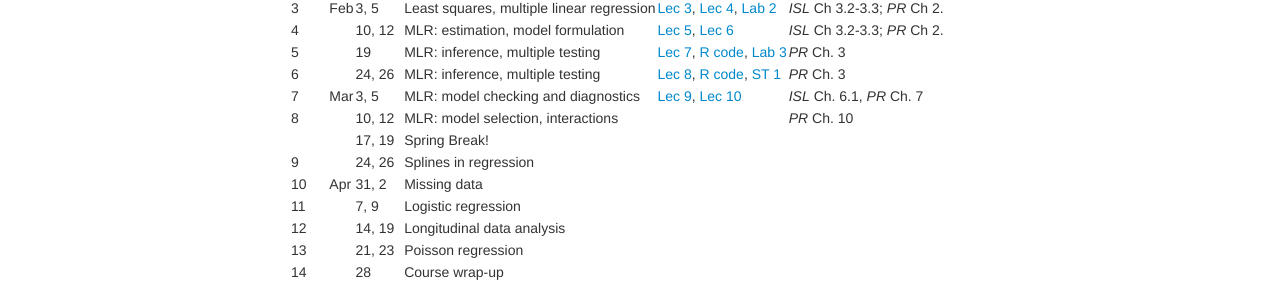
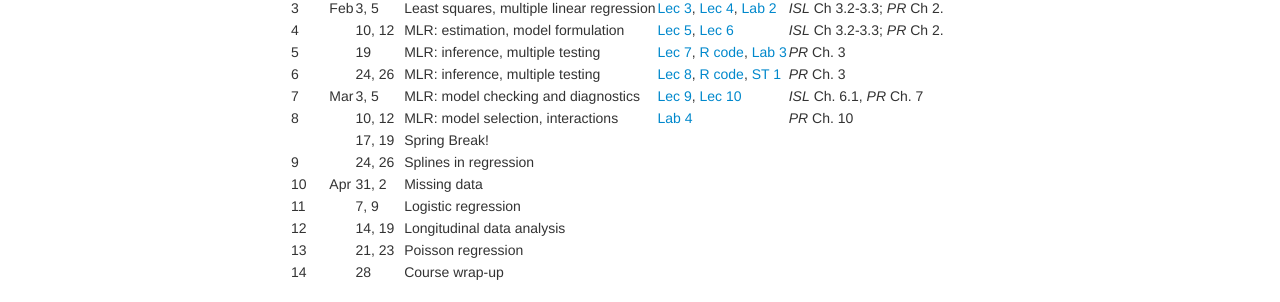
Before and after one commit to nickreich/stat-modeling-2015, a Jekyll site: the page built from pages/schedule.md, in a window 1280 px wide. Shown: the part 341-643 px from the top of the page. Built offline with Jekyll 4.4.1, drawn with Linux system fonts in a browser that asks for light colours.

Commit message:
lab 4 updates.

```diff
--- a/pages/schedule.md
+++ b/pages/schedule.md
@@ -17,7 +17,7 @@ Week |       |     | Topic   | In-class resources | Reading
  5   |     | 19     | MLR: inference, multiple testing | [Lec 7](../assets/lectures/lecture7-mlr-inference/lecture7-mlr-inference.pdf), [R code](../assets/labs/sampling-distribution-simulation.R), [Lab 3](../assets/labs/lab3-mlr-inference.pdf) | _PR_ Ch. 3
  6   |     | 24, 26 | MLR: inference, multiple testing | [Lec 8](../assets/lectures/lecture8-mlr-multiple-testing/lecture8-mlr-multiple-testing.pdf), [R code](../assets/labs/global-tests.Rmd), [ST 1](../assets/lectures/specialtopic1-simulation/specialtopic1-simulation.pdf) | _PR_ Ch. 3
  7   | Mar | 3, 5   | MLR: model checking and diagnostics | [Lec 9](../assets/lectures/lecture9-mlr-model-checking/lecture9-mlr-model-checking.pdf), [Lec 10](../assets/lectures/lecture10-mlr-model-selection/lecture10-mlr-model-selection.pdf) | _ISL_ Ch. 6.1, _PR_ Ch. 7
- 8   |     | 10, 12 | MLR: model selection, interactions | | _PR_ Ch. 10
+ 8   |     | 10, 12 | MLR: model selection, interactions | [Lab 4](../assets/labs/lab4-mlr-diagnostics.pdf) | _PR_ Ch. 10
      |     | 17, 19 | Spring Break! | |
  9   |     | 24, 26 | Splines in regression | |
  10  | Apr | 31, 2  | Missing data | |
```
Also changed, not shown: 2 other files.
